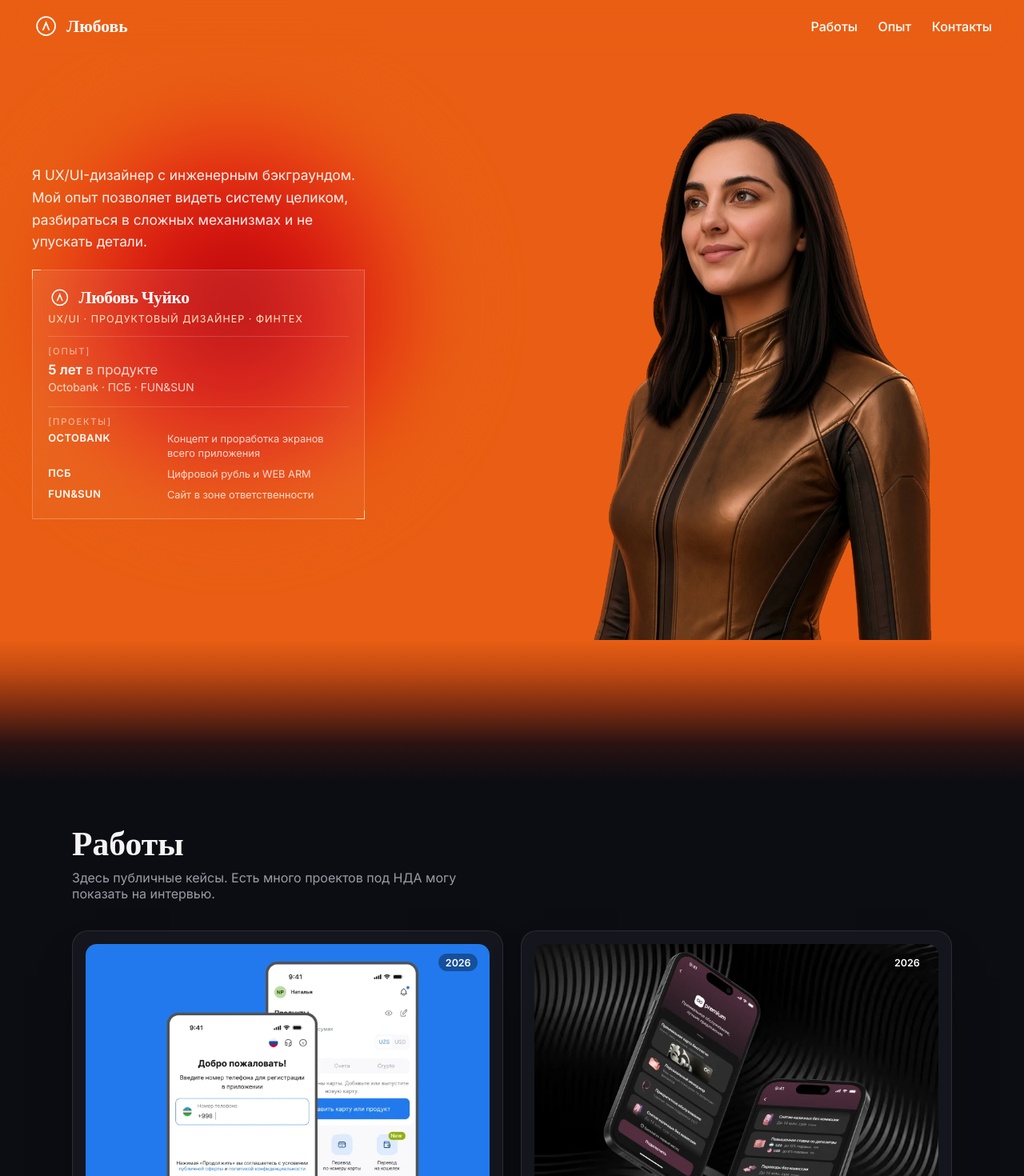
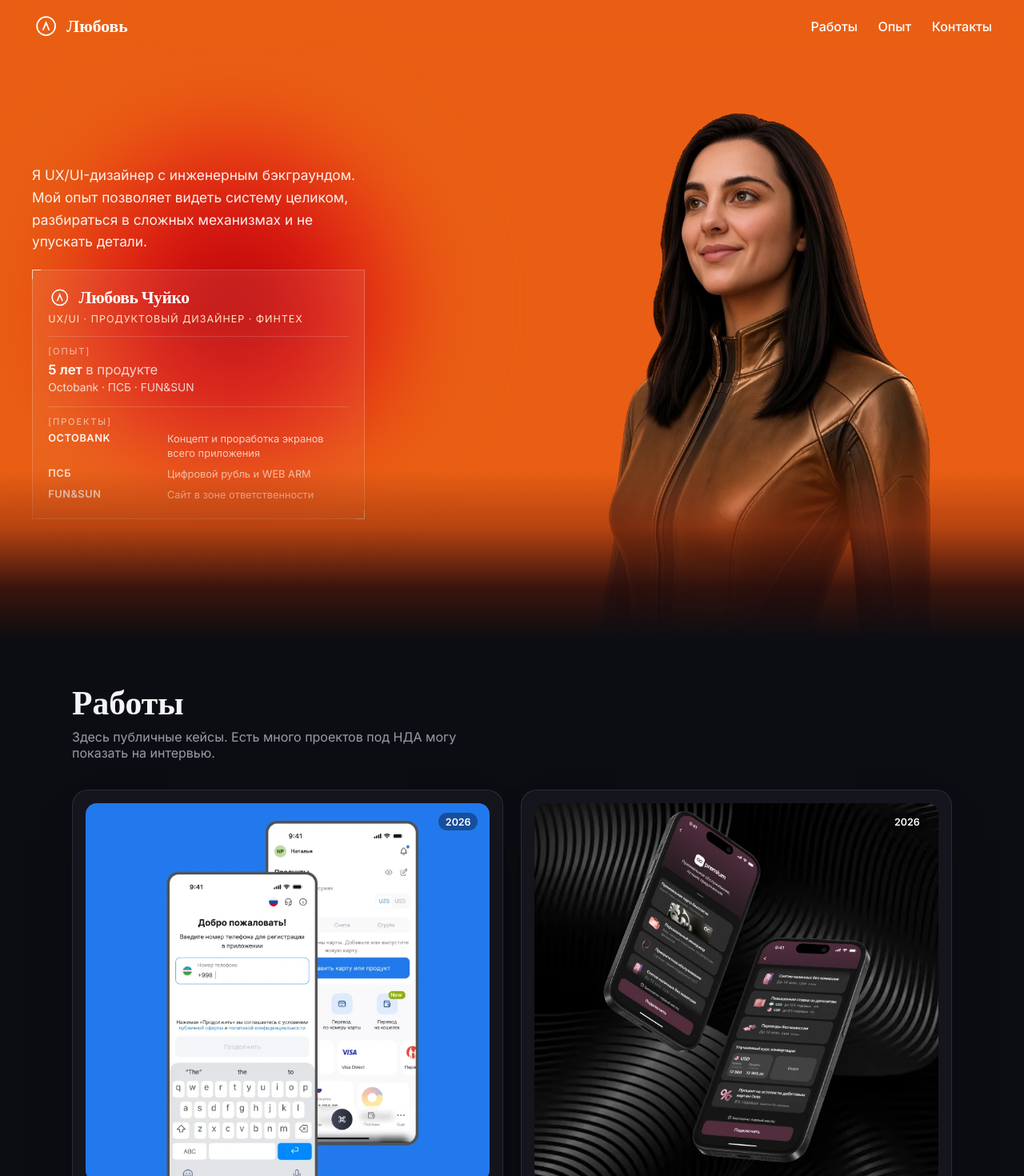
Before and after one commit to lyubov-dotcom/my_website, a React (Vite) app: page / in a window 1280 px wide. Shown: the top 1470 px of the page at 80% size. Built offline with nearby package versions, Linux system fonts and the light colour scheme.

Commit message:
Fade the hero into the work section over the portrait.
The orange-to-dark blend now sits on the figure instead of a cropped strip below it.

Co-authored-by: lyubov-dotcom <lyubov-dotcom@users.noreply.github.com>

```diff
--- a/src/App.css
+++ b/src/App.css
@@ -46,20 +46,6 @@ body {
 .shell--home .footer {
   width: min(1100px, 100% - 3rem);
   margin-inline: auto;
-}
-
-.hero-fade {
-  height: clamp(8rem, 22vh, 14rem);
-  margin: 0;
-  background: linear-gradient(
-    180deg,
-    var(--hero) 0%,
-    #c24a12 22%,
-    #7a2c10 48%,
-    #2a1212 74%,
-    var(--bg) 100%
-  );
-  pointer-events: none;
 }
 
 /* ---------- Nav ---------- */
@@ -199,6 +185,25 @@ body {
   background: var(--hero);
   color: #fff;
   overflow: hidden;
+}
+
+.hero-splash::after {
+  content: '';
+  position: absolute;
+  left: 0;
+  right: 0;
+  bottom: 0;
+  height: clamp(12rem, 34vh, 22rem);
+  background: linear-gradient(
+    180deg,
+    rgb(233 94 20 / 0%) 0%,
+    rgb(233 94 20 / 18%) 22%,
+    rgb(154 52 16 / 62%) 48%,
+    rgb(42 14 12 / 92%) 76%,
+    var(--bg) 100%
+  );
+  pointer-events: none;
+  z-index: 4;
 }
 
 .hero-splash-glow {
--- a/src/pages/Home.tsx
+++ b/src/pages/Home.tsx
@@ -121,7 +121,6 @@ function Home() {
           <HeroAvatar />
         </div>
       </section>
-      <div className="hero-fade" aria-hidden="true" />
 
       <section id="work" className="work">
         <div className="section-head">
```
